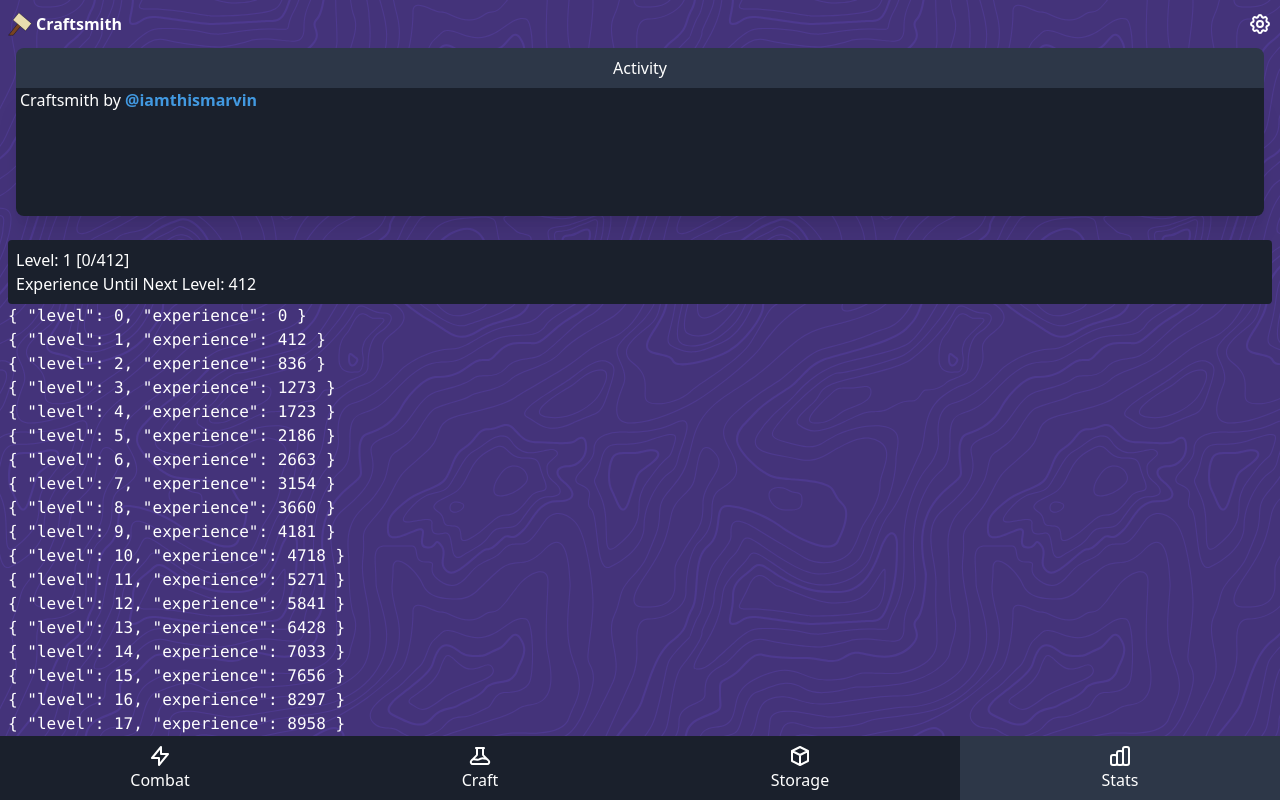
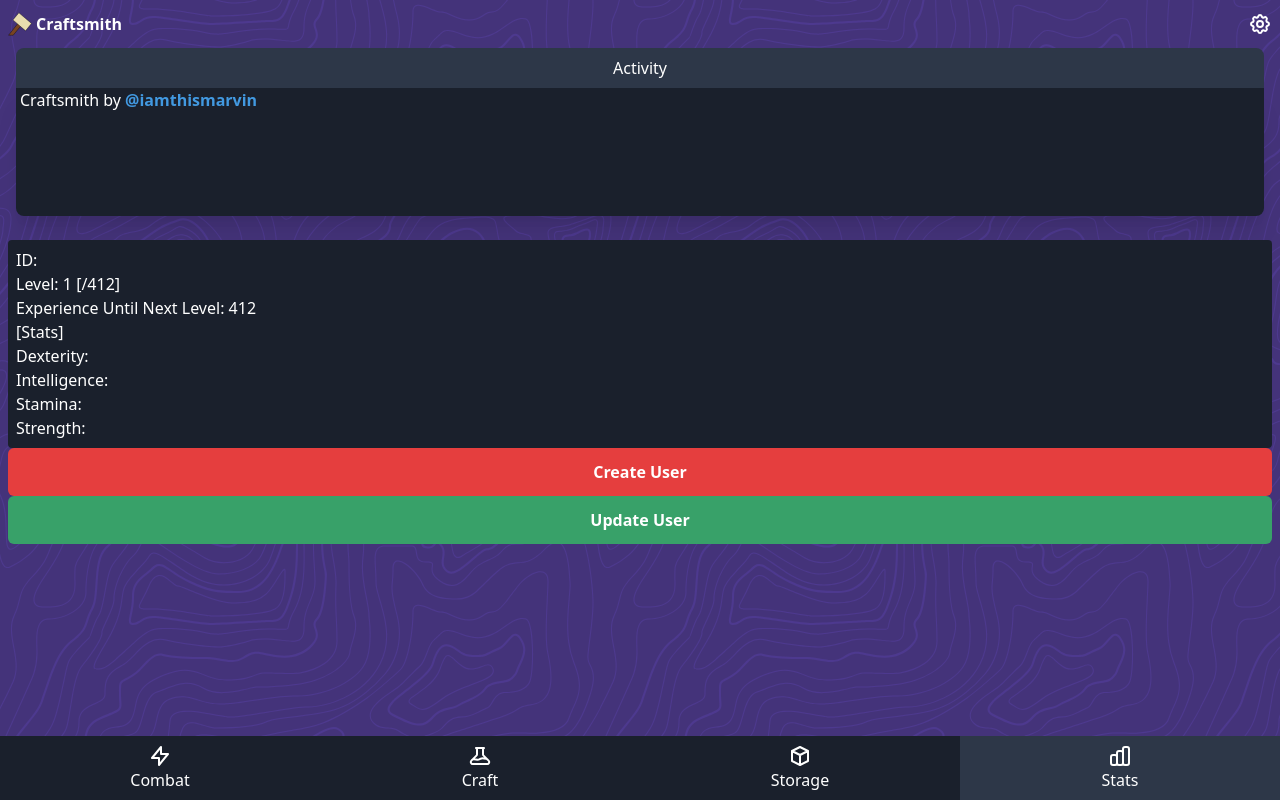
Before and after one commit to iamthismarvin/craftsmith, a Vue app: page /stats in a window 1280 px wide. Built offline with nearby package versions, Linux system fonts and the light colour scheme.

Commit message:
NEW: Create [user] store module.

```diff
--- a/src/store/index.ts
+++ b/src/store/index.ts
@@ -2,6 +2,7 @@ import { createStore } from 'vuex';
 import combat from '@/store/modules/combat';
 import inventory from '@/store/modules/inventory';
 import log from '@/store/modules/log';
+import user from '@/store/modules/user';
 
 export default createStore({
   state: {},
@@ -11,5 +12,6 @@ export default createStore({
     combat,
     inventory,
     log,
+    user,
   },
 });
--- /dev/null
+++ b/src/store/modules/user.ts
@@ -0,0 +1,45 @@
+import { db } from '@/database';
+import { UserState, Stats } from '@/utilities/interfaces';
+
+export default {
+  namespaced: true,
+  state: {
+    id: null,
+    experience: null,
+    stats: {
+      dexterity: null,
+      intelligence: null,
+      stamina: null,
+      strength: null,
+    },
+  },
+  getters: {
+    experience: (state: UserState) => state.experience,
+    id: (state: UserState) => state.id,
+    stats: (state: UserState) => state.stats,
+  },
+  mutations: {
+    SET_EXPERIENCE_STATE(state: UserState, payload: number) {
+      state.experience = payload;
+    },
+    SET_ID_STATE(state: UserState, payload: number) {
+      state.id = payload;
+    },
+    SET_STATS_STATE(state: UserState, payload: Stats) {
+      state.stats = payload;
+    },
+  },
+  actions: {
+    async UPDATE_USER({ commit }: { commit: Function }) {
+      const id = 1;
+      const user = await db.user.get(id);
+      if (user) {
+        commit('SET_EXPERIENCE_STATE', user.experience);
+        commit('SET_ID_STATE', user.id);
+        commit('SET_STATS_STATE', user.stats);
+      } else {
+        console.log(`User (id: ${id}) does not exists.`);
+      }
+    },
+  },
+};
--- a/src/utilities/database.ts
+++ b/src/utilities/database.ts
@@ -8,7 +8,7 @@ const updateInventory = async () => {
 };
 
 const updateUser = async () => {
-  console.log('User has been created.');
+  await createStore.dispatch('user/UPDATE_USER');
 };
 
 export const createUser = async () => {
--- a/src/utilities/interfaces.ts
+++ b/src/utilities/interfaces.ts
@@ -72,6 +72,12 @@ export interface LogState {
   log: string[];
 }
 
+export interface UserState {
+  id: number;
+  experience: number;
+  stats: Stats;
+}
+
 // DATABASE
 
 export interface InventoryDB {
--- a/src/views/Stats.vue
+++ b/src/views/Stats.vue
@@ -1,20 +1,35 @@
 <template>
   <div class="p-2">
     <div class="bg-gray-900 p-2 rounded text-white">
+      <div>ID: {{ id }}</div>
       <div>Level: {{ currentLevel }} [{{ currentExperience }}/{{ nextLevelExperience }}]</div>
       <div>Experience Until Next Level: {{ remainingLevelExperience }}</div>
+      <h3>[Stats]</h3>
+      <div v-if="stats">
+        <div>Dexterity: {{ stats.dexterity }}</div>
+        <div>Intelligence: {{ stats.intelligence }}</div>
+        <div>Stamina: {{ stats.stamina }}</div>
+        <div>Strength: {{ stats.strength }}</div>
+      </div>
     </div>
-    <div v-for="level in experienceTable" :key="level" class="font-mono">{{ level }}</div>
+    <button @click="createUser" class="bg-red-600 text-white">Create User</button>
+    <button @click="UPDATE_USER" class="bg-green-600 text-white">Update User</button>
   </div>
 </template>
 
 <script>
 import * as exp from '@/utilities/experience';
+import { createUser } from '@/utilities/database';
+import { mapActions, mapGetters } from 'vuex';
 
 export default {
   name: 'Stats',
-  data: () => ({ experience: 0 }),
   computed: {
+    ...mapGetters({
+      experience: 'user/experience',
+      id: 'user/id',
+      stats: 'user/stats',
+    }),
     currentExperience() {
       const { experience } = this;
       return experience;
@@ -33,5 +48,13 @@ export default {
       return this.nextLevelExperience - this.experience;
     },
   },
+  methods: {
+    ...mapActions({
+      UPDATE_USER: 'user/UPDATE_USER',
+    }),
+    createUser() {
+      createUser();
+    },
+  },
 };
 </script>
```
